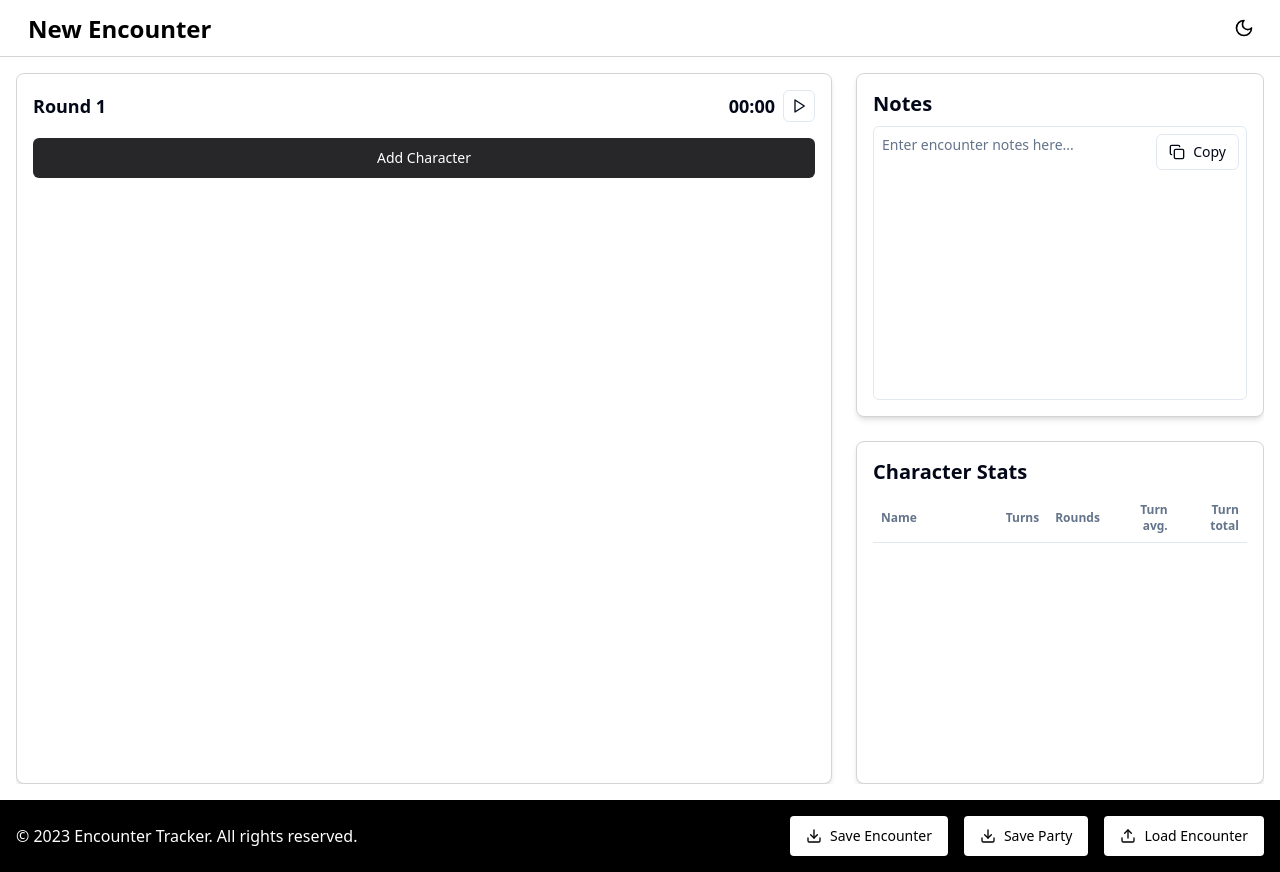
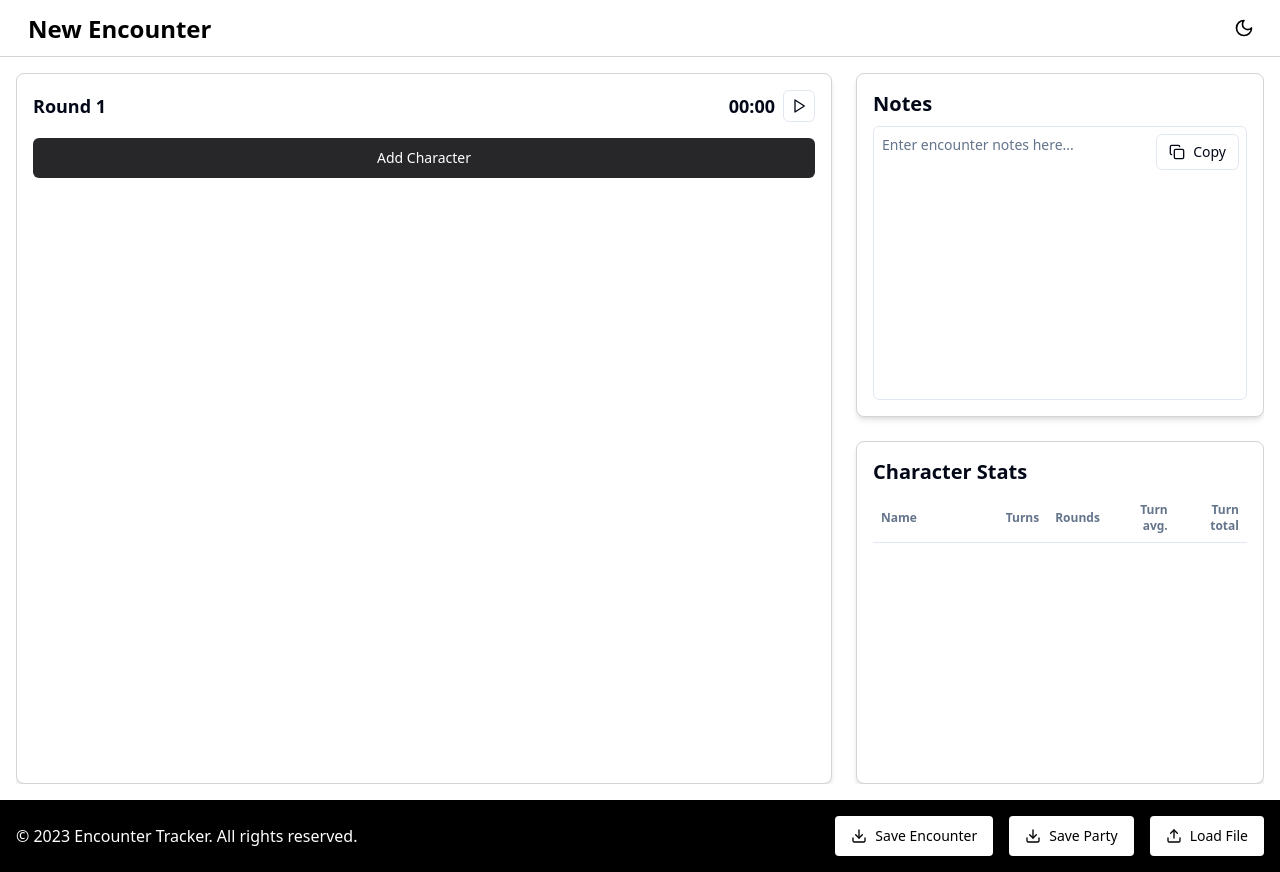
Before and after one commit to crfpr/encounter-chronicle-app, a React (Vite) app: page / in a window 1280 px wide. Built offline with nearby package versions, Linux system fonts and the light colour scheme.

Commit message:
Modify Save Party functionality
Updated the Save Party button to download encounter data similar to the Save Encounter feature. Changed the text of the Load Encounter button to Load File.
[skip gpt_engineer]

```diff
--- a/src/pages/Index.jsx
+++ b/src/pages/Index.jsx
@@ -167,9 +167,16 @@ const Index = () => {
                 <Download className="mr-2 h-4 w-4" />
                 Save Encounter
               </Button>
+              <Button onClick={() => {
+                console.log('Save Party clicked');
+                exportEncounterData();
+              }} className="w-full flex items-center justify-center">
+                <Download className="mr-2 h-4 w-4" />
+                Save Party
+              </Button>
               <Button onClick={handleUploadClick} className="w-full flex items-center justify-center">
                 <Upload className="mr-2 h-4 w-4" />
-                Load Encounter
+                Load File
               </Button>
               <Button onClick={toggleTheme} className="w-full flex items-center justify-center">
                 {isDarkMode ? <Sun className="mr-2 h-4 w-4" /> : <Moon className="mr-2 h-4 w-4" />}
@@ -200,7 +207,7 @@ const Index = () => {
               </Button>
               <Button onClick={() => {
                 console.log('Save Party clicked');
-                // Functionality to be added later
+                exportEncounterData();
               }} className="bg-white text-black px-4 py-2 rounded hover:bg-zinc-200 w-full sm:w-auto dark:bg-zinc-700 dark:text-white dark:hover:bg-zinc-600">
                 <Download className="mr-2 h-4 w-4" />
                 Save Party
@@ -208,7 +215,7 @@ const Index = () => {
               <Button className="bg-white text-black px-4 py-2 rounded hover:bg-zinc-200 w-full sm:w-auto dark:bg-zinc-700 dark:text-white dark:hover:bg-zinc-600">
                 <label htmlFor="upload-encounter-data" className="cursor-pointer flex items-center justify-center w-full">
                   <Upload className="mr-2 h-4 w-4" />
-                  Load Encounter
+                  Load File
                 </label>
                 <input
                   id="upload-encounter-data"
```
